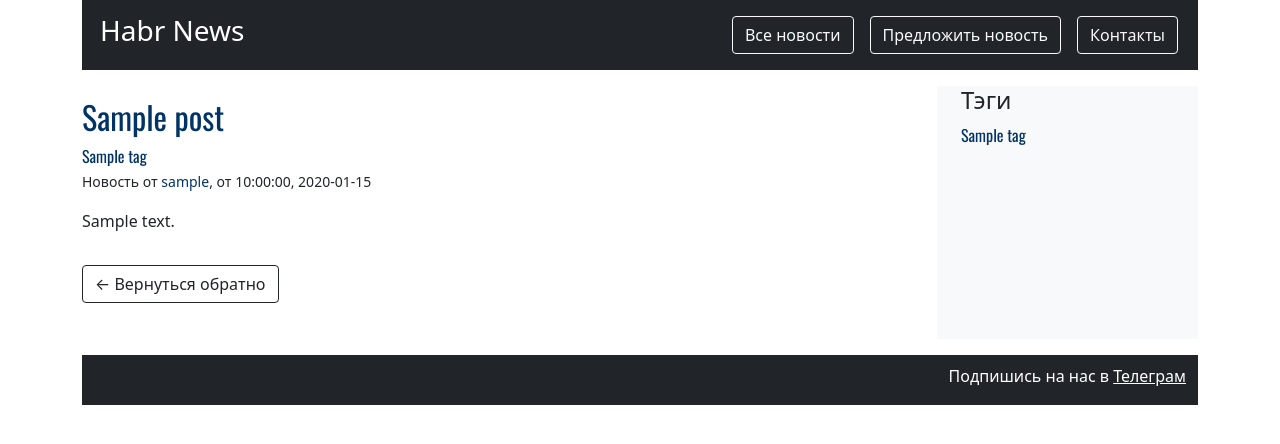
After one commit to balancy/flask-habr, a Flask app: page /1/ in a window 1280 px wide. The commit adds this page. Shown: the top 444 px of the page. Run offline with Flask 2, Linux system fonts and the light colour scheme; tables that the repository leaves empty hold one stand-in row (values such as "Sample post"); some libraries are stand-ins or nearby versions.

Commit message:
Add post_details page

```diff
--- a/habr/models/habr_entities.py
+++ b/habr/models/habr_entities.py
@@ -9,6 +9,7 @@ from sqlalchemy import (
     String,
     Text,
 )
+from sqlalchemy.ext.hybrid import hybrid_property
 from sqlalchemy.orm import relationship
 
 from habr.models.database import db
@@ -100,6 +101,10 @@ class Tag(db.Model):
         "Post", secondary="post_tag_links", back_populates="tags",
     )
 
+    @hybrid_property
+    def posts_number(self):
+        return self.posts.count()
+
     def __str__(self):
         return f"{self.__class__.__name__} <{self.title}>"
 
--- a/habr/static/css/styles.css
+++ b/habr/static/css/styles.css
@@ -31,6 +31,15 @@ img {
     width: 100%;
 }
 
+.nav-brand {
+    margin: auto 18px auto 6px;
+}
+
+iframe {
+    width: 100%;
+    height: 600px;
+}
+
 .white {
     color: white;
 }
--- a/habr/templates/base.html
+++ b/habr/templates/base.html
@@ -17,10 +17,10 @@
     <div class="container-lg main-container">
       <nav class="navbar white navbar-expand-md navbar-dark bg-dark">
         <div class="container-fluid">
-          <h3 class="nav-brand">Habr News</h3>
+          <h3><a href="{{ url_for('habr_app.posts')}}" class="nav-brand without-decoration white">Habr News</a></h3>
           <ul class="navbar-nav ml-auto">
             <li class="nav-item">
-                <a class="nav-link" href="index.html">
+                <a class="nav-link" href="{{ url_for('habr_app.posts')}}">
                     <button type="button" class="btn btn-outline-light">Все новости</button>
                 </a>
             </li>
@@ -47,8 +47,9 @@
         <div class="column col-3">
           <div class="container bg-light tags">
             <h4>Тэги</h4>
-              {% block tags %}
-              {% endblock %}
+              {% for tag in tags %}
+                <p><span><a href="#" class="oswald without-decoration">{{ tag.title }}</a></span></p>
+              {% endfor %}
           </div>
         </div>
       </div>
--- /dev/null
+++ b/habr/templates/post_details.html
@@ -0,0 +1,24 @@
+{% extends "base.html" %}
+
+{% block title %}
+    {{ post.title }}
+{% endblock %}
+
+{% block content %}
+      <div class="post">
+        <h2 class="oswald"><a href="#" class="without-decoration">{{ post.title }}</a></h2>
+        <div>
+            {% for tag in post.tags %}
+                <span><a href="#" class="oswald without-decoration">
+                    {{ tag.title }}{% if tag != post.tags[-1] %}, {% endif %}
+                </a></span>
+            {% endfor %}
+        </div>
+        <div><small>Новость от <span><a href="" class="without-decoration">{{ post.user.username }}</a></span>,
+            от <span>{{ post.published_at.strftime("%H:%M:%S, %Y-%m-%d") }}</span></small></div>
+        <div class="mt-3 mb-3">
+            {{ post.text | safe }}
+        </div>
+        <a href="{{ url_for('habr_app.posts') }}" class="btn btn-outline-dark mt-3">← Вернуться обратно</a>
+      </div>
+{% endblock %}
--- a/habr/views/habr.py
+++ b/habr/views/habr.py
@@ -1,4 +1,6 @@
 from flask import Blueprint, request, render_template, url_for, redirect
+from sqlalchemy import func
+from sqlalchemy.orm import lazyload
 from werkzeug.exceptions import NotFound, BadRequest, InternalServerError
 from sqlalchemy.exc import IntegrityError
 
@@ -11,8 +13,13 @@ habr_app = Blueprint("habr_app", __name__, url_prefix="/")
 
 @habr_app.route("/", endpoint="posts")
 def posts_list():
-    posts = Post.query.all()
-    tags = Tag.query.all()
+    posts = db.session.query(Post).order_by(Post.published_at.desc())
+    tags = db.session.query(Tag).all()
+
+    # new_tags = (db.session.query(Tag, func.count(posts.c.post_id).label("posts_count")).
+    #             join(posts).group_by(Post).order_by("posts_count DESC"))
+    # new_tags = db.session.query(Tag, Tag.posts_number).order_by(Tag.posts_number.desc())
+
     return render_template(
         "posts_list.html",
         posts=posts,
@@ -25,7 +32,26 @@ def refresh_posts():
     fill_db_with_data()
     return redirect(url_for("habr_app.posts"))
 
-#
+
+@habr_app.route("/<int:post_id>/", endpoint="details")
+def post_details(post_id):
+    post = db.session.query(Post).filter_by(id=post_id).first()
+    tags = db.session.query(Tag).all()
+
+    if not post:
+        return render_template("not_found.html", tags=tags)
+
+    return render_template(
+        "post_details.html",
+        post=post,
+        tags=tags,
+    )
+
+
+@habr_app.app_errorhandler(404)
+def page_not_found(e):
+    return render_template("not_found.html")
+
 # @habr_app.route("/add/", methods=["GET", "POST"], endpoint="add")
 # def add_product():
 #     if request.method == "GET":
```
Also changed, not shown: habr/templates/not_found.html (added, +10 -0 lines), habr/templates/posts_list.html (+2 -8 lines).
